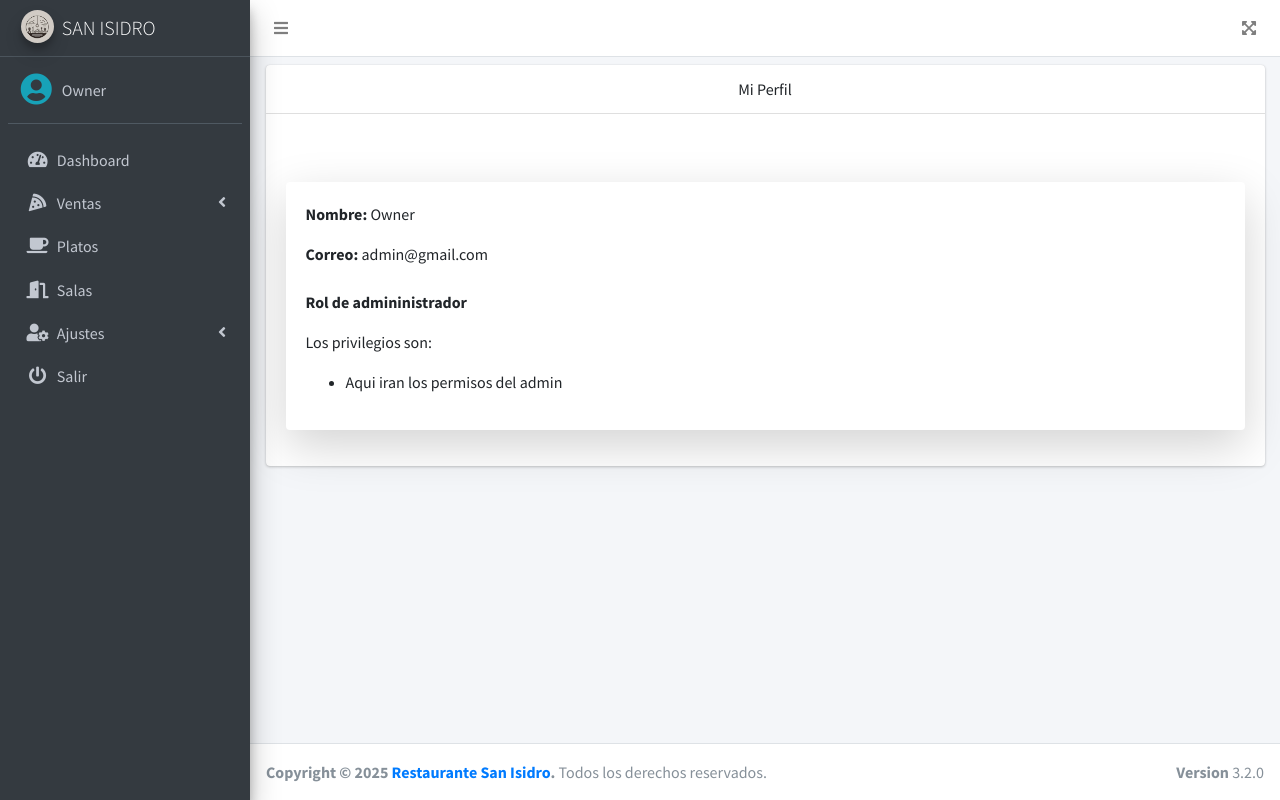
After one commit to KChacon-Fide/Proyecto_IC25-ADI, a PHP site: page /src/mi_perfil.php in a window 1280 px wide. The commit adds this page. Run offline with PHP 8.4, Linux system fonts and the light colour scheme; a user stored in the database is signed in; some libraries are stand-ins or nearby versions.

Commit message:
Sprint 1 Scrum-7 terminado

```diff
--- a/Restaurante 1.1.sql
+++ b/Restaurante 1.1.sql
@@ -142,7 +142,7 @@ INSERT INTO `platos` (`id`, `nombre`, `precio`, `imagen`, `fecha`, `estado`) VAL
 --
 
 CREATE TABLE `salas` (
-  `id` int(11) NOT NULL,
+  `id` int(11) NOT NULL AUTO_INCREMENT PRIMARY KEY,
   `nombre` varchar(100) NOT NULL,
   `mesas` int(11) NOT NULL,
   `estado` int(11) NOT NULL DEFAULT 1
@@ -166,6 +166,8 @@ CREATE TABLE mesas (
     capacidad INT NOT NULL,
     estado VARCHAR(50) DEFAULT 'DISPONIBLE',
     FOREIGN KEY (id_sala) REFERENCES salas(id) ON DELETE CASCADE);
+
+
 
 SELECT * FROM MESAS;
 UPDATE mesas SET estado = 'DESACTIVADA' WHERE estado IS NULL;
--- a/src/includes/header.php
+++ b/src/includes/header.php
@@ -12,7 +12,8 @@ if (empty($_SESSION['active'])) {
     <title>Sistema de restaurante</title>
 
     <!-- Google Font: Source Sans Pro -->
-    <link rel="stylesheet" href="https://fonts.googleapis.com/css?family=Source+Sans+Pro:300,400,400i,700&display=fallback">
+    <link rel="stylesheet"
+        href="https://fonts.googleapis.com/css?family=Source+Sans+Pro:300,400,400i,700&display=fallback">
     <!-- Font Awesome Icons -->
     <link rel="stylesheet" href="../assets/plugins/fontawesome-free/css/all.min.css">
     <!-- IonIcons -->
@@ -48,10 +49,22 @@ if (empty($_SESSION['active'])) {
         <!-- Main Sidebar Container -->
         <aside class="main-sidebar sidebar-dark-primary elevation-4">
             <!-- Brand Logo -->
-            <a href="dashboard.php" class="brand-link">
-                <img src="../assets/img/Logo.png" alt="AdminLTE Logo" class="brand-image img-circle elevation-3" style="opacity: .8">
-                <span class="brand-text font-weight-light">  SAN ISIDRO </span>
-            </a>
+            <?php if ($_SESSION['rol'] == 3) {
+                echo '<a href="index.php" class="brand-link">
+                        <img src="../assets/img/Logo.png" alt="AdminLTE Logo" class="brand-image img-circle elevation-3"
+                        style="opacity: .8">
+                        <span class="brand-text font-weight-light"> SAN ISIDRO </span>
+                        </a>';
+            } else {
+                echo '<a href="dashboard.php" class="brand-link">
+                <img src="../assets/img/Logo.png" alt="AdminLTE Logo" class="brand-image img-circle elevation-3"
+                    style="opacity: .8">
+                <span class="brand-text font-weight-light"> SAN ISIDRO </span>
+            </a>';
+
+            }
+            ?>
+
 
             <!-- Sidebar -->
             <div class="sidebar">
@@ -61,23 +74,27 @@ if (empty($_SESSION['active'])) {
                         <i class="fas fa-user-circle fa-2x text-info"></i>
                     </div>
                     <div class="info">
-                        <a href="#" class="d-block"><?php echo $_SESSION['nombre']; ?></a>
+                        <a href="mi_perfil.php" class="d-block"><?php echo $_SESSION['nombre']; ?></a>
                     </div>
                 </div>
 
                 <!-- Sidebar Menu -->
                 <nav class="mt-2">
-                    <ul class="nav nav-pills nav-sidebar flex-column" data-widget="treeview" role="menu" data-accordion="false">
+
+                    <ul class="nav nav-pills nav-sidebar flex-column" data-widget="treeview" role="menu"
+                        data-accordion="false">
                         <!-- Add icons to the links using the .nav-icon class
                with font-awesome or any other icon font library -->
-                        <li class="nav-item">
+                        <?php if ($_SESSION['rol'] == 1) {
+                            echo '<li class="nav-item">
                             <a href="dashboard.php" class="nav-link">
                                 <i class="nav-icon fas fa-tachometer-alt"></i>
                                 <p>
                                     Dashboard
                                 </p>
                             </a>
-                        </li>
+                        </li>';
+                        } ?>
                         <li class="nav-item">
                             <a href="#" class="nav-link">
                                 <i class="nav-icon fas fa-pizza-slice"></i>
@@ -94,7 +111,8 @@ if (empty($_SESSION['active'])) {
                                             <p>Nueva venta</p>
                                         </a>
                                     </li>';
-                                } if ($_SESSION['rol'] == 1 || $_SESSION['rol'] == 2) {
+                                }
+                                if ($_SESSION['rol'] == 1 || $_SESSION['rol'] == 2) {
                                     echo '<li class="nav-item">
                                         <a href="lista_ventas.php" class="nav-link">
                                             <i class="far fa-circle nav-icon"></i>
@@ -115,7 +133,8 @@ if (empty($_SESSION['active'])) {
                                     </p>
                                 </a>
                             </li>';
-                        } if ($_SESSION['rol'] == 1) {
+                        }
+                        if ($_SESSION['rol'] == 1) {
                             echo '<li class="nav-item">
                                 <a href="salas.php" class="nav-link">
                                     <i class="nav-icon fas fa-door-open"></i>
--- /dev/null
+++ b/src/mi_perfil.php
@@ -0,0 +1,84 @@
+<?php
+session_start();
+if ($_SESSION['rol'] == 1 || $_SESSION['rol'] == 3) {
+    include_once "includes/header.php";
+    ?>
+    <div class="card">
+        <div class="card-header text-center">
+            Mi Perfil
+        </div>
+        <div class="card-body">
+            <div class="row">
+
+                <div class="container mt-5">
+                    <div class="card shadow-lg">
+
+                        <div class="card-body">
+                            <?php
+                            // Datos del perfil
+                            $nombre = $_SESSION['nombre'];
+                            $correo = $_SESSION['correo'];
+
+                            echo "<p><strong>Nombre:</strong> $nombre</p>";
+                            echo "<p><strong>Correo:</strong> $correo</p>";
+
+                            switch ($_SESSION['rol']) {
+                                case 1:
+                                    echo "<p class='mt-4'><strong>Rol de admininistrador</strong></p>";
+                                    echo "<p>Los privilegios son:</p>";
+                                    echo "<ul>";
+                                    echo "<li> Aqui iran los permisos del admin</li>";
+                                    echo "</ul>";
+                                    break;
+
+                                case 2:
+                                    echo "<p class='mt-4'><strong>Rol de cocinero</strong></p>";
+                                    echo "<p>Los privilegios son:</p>";
+                                    echo "<ul>";
+                                    echo "<li> Aqui iran los permisos del cocinero</li>";
+                                    echo "</ul>";
+                                    break;
+
+                                case 3:
+                                    echo "<p class='mt-4'><strong>Rol de mesero</strong></p>";
+                                    echo "<p>Los privilegios son:</p>";
+                                    echo "<ul>";
+                                    echo "<li>Puede crear nuevas ventas</li>";
+                                    echo "<li>Puede asignar el cliente a la venta</li>";
+                                    echo "<li>Puede agregar los platillos a la cuenta</li>";
+                                    echo "</ul>";
+                                    break;
+
+                                case 4:
+                                    echo "<p class='mt-4'><strong>Rol de bartender</strong></p>";
+                                    echo "<p>Los privilegios son:</p>";
+                                    echo "<ul>";
+                                    echo "<li> Aqui iran los permisos del bartender</li>";
+                                    echo "</ul>";
+                                    break;
+
+                                case 5:
+                                    echo "<p class='mt-4'><strong>Rol de cajero</strong></p>";
+                                    echo "<p>Los privilegios son:</p>";
+                                    echo "<ul>";
+                                    echo "<li> Aqui iran los permisos del cajero</li>";
+                                    echo "</ul>";
+                                    break;
+
+
+                            }
+
+                            ?>
+                        </div>
+                    </div>
+                </div>
+
+
+            </div>
+        </div>
+    </div>
+    <?php include_once "includes/footer.php";
+} else {
+    header('Location: permisos.php');
+}
+?>
```
Also changed, not shown: index.php (+11 -2 lines).
